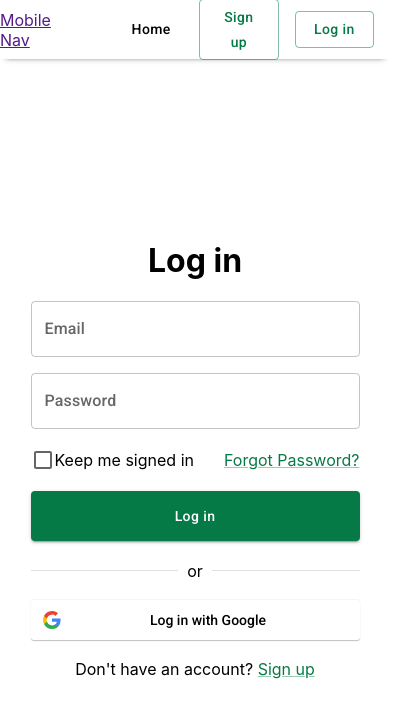
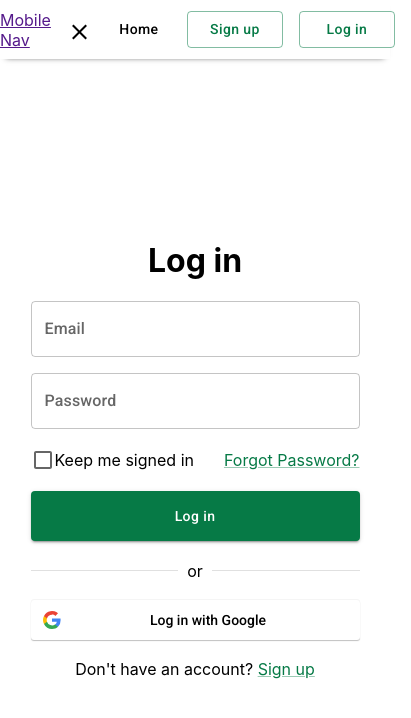
Before and after one commit to fjuren/groceries-webapp, a React (Create React App) app: page /login in a window 390 px wide. Shown: the top 718 px of the page, 411 px wide, since content can reach past the window. Built offline with nearby package versions, Linux system fonts and the light colour scheme; no server answers.

Commit message:
Add hamburger menu on logged out mobile view

```diff
--- /dev/null
+++ b/src/assets/styles/hamburger.css
@@ -0,0 +1,24 @@
+.burger {
+    position: absolute;
+    left: 4.4rem;
+    top: 1.2rem;
+    /* display: none; */
+}
+.burger#active .bar:nth-child(2) {
+    opacity: 0;
+}
+.burger#active .bar:nth-child(1) {
+    transform: translateY(8px) rotate(45deg);
+}
+.burger#active .bar:nth-child(3) {
+    transform: translateY(-4px) rotate(-45deg);
+}
+.bar {
+    display: block;
+    width: 19px;
+    height: 2px;
+    margin: 4px auto;
+    -webkit-transition: all 0.3s ease-in-out;
+    transition: all 0.3s ease-in-out;
+    background-color: black;
+}
--- /dev/null
+++ b/src/assets/styles/loggedoutmenu.css
@@ -0,0 +1,7 @@
+.loggedout-menu#active {
+    display:block;
+}
+
+.loggedout-menu {
+    display:none;
+}
--- /dev/null
+++ b/src/components/hamburger.jsx
@@ -0,0 +1,23 @@
+import React from 'react';
+import '../assets/styles/hamburger.css';
+
+const Hamburger = ({ expandHamburger, setExpandHamburger }) => {
+  const animateBurger = () => {
+    setExpandHamburger(!expandHamburger);
+  };
+
+  return (
+    <div>
+      <div
+        className="burger"
+        id={expandHamburger ? 'active' : null}
+        onClick={(e) => animateBurger(e)}>
+        <span className="bar"></span>
+        <span className="bar"></span>
+        <span className="bar"></span>
+      </div>
+    </div>
+  );
+};
+
+export default Hamburger;
--- /dev/null
+++ b/src/components/loggedoutmenu.jsx
@@ -0,0 +1,58 @@
+import { ThemeProvider } from '@emotion/react';
+import '../assets/styles/navbar.css';
+import '../assets/styles/loggedoutmenu.css';
+import Button from '@mui/material/Button';
+import theme from '../theme';
+import { useNavigate } from 'react-router-dom';
+
+const Loggedoutmenu = ({ expandHamburger }) => {
+  const navigation = useNavigate();
+
+  const handleHome = () => {
+    console.log();
+    navigation('/');
+  };
+
+  const handleSignup = () => {
+    console.log();
+    navigation('/signup');
+  };
+
+  const handleLogin = () => {
+    console.log();
+    navigation('/login');
+  };
+  return (
+    <ThemeProvider theme={theme}>
+      <nav className="loggedout-menu" id={expandHamburger ? 'active' : null}>
+        <ul>
+          <li>
+            <Button variant="txt" sx={{ width: '6rem' }} onClick={() => handleHome()}>
+              Home
+            </Button>
+          </li>
+          <li>
+            <Button
+              className="signup-btn"
+              variant="outlined"
+              sx={{ width: '6rem', marginLeft: 'auto' }}
+              onClick={() => handleSignup()}>
+              Sign up
+            </Button>
+          </li>
+          <li>
+            <Button
+              className="login-btn"
+              variant="outlined"
+              sx={{ width: '6rem', marginLeft: '1rem', marginRight: '1rem' }}
+              onClick={() => handleLogin()}>
+              Log in
+            </Button>
+          </li>
+        </ul>
+      </nav>
+    </ThemeProvider>
+  );
+};
+
+export default Loggedoutmenu;
--- a/src/components/navbar-mobile.jsx
+++ b/src/components/navbar-mobile.jsx
@@ -1,26 +1,14 @@
+import React from 'react';
 import { ThemeProvider } from '@emotion/react';
 import '../assets/styles/navbar.css';
-import Button from '@mui/material/Button';
+import Hamburger from './hamburger';
+import Loggedoutmenu from './loggedoutmenu';
 import theme from '../theme';
-import { useNavigate } from 'react-router-dom';
+import { useState } from 'react';
 
 const NavbarMobile = () => {
-  const navigation = useNavigate();
+  const [expandHamburger, setExpandHamburger] = useState('false');
 
-  const handleHome = () => {
-    console.log();
-    navigation('/');
-  };
-
-  const handleSignup = () => {
-    console.log();
-    navigation('/signup');
-  };
-
-  const handleLogin = () => {
-    console.log();
-    navigation('/login');
-  };
   return (
     <ThemeProvider theme={theme}>
       <header id="mobile-header">
@@ -28,29 +16,8 @@ const NavbarMobile = () => {
           <a href="" className="logo">
             Mobile Nav
           </a>
-          <nav className="menu">
-            <ul>
-              <li>
-                <Button variant="txt" sx={{ width: '6rem' }} onClick={() => handleHome()}>
-                  Home
-                </Button>
-              </li>
-            </ul>
-          </nav>
-          <Button
-            className="signup-btn"
-            variant="outlined"
-            sx={{ width: '6rem', marginLeft: 'auto' }}
-            onClick={() => handleSignup()}>
-            Sign up
-          </Button>
-          <Button
-            className="login-btn"
-            variant="outlined"
-            sx={{ width: '6rem', marginLeft: '1rem', marginRight: '1rem' }}
-            onClick={() => handleLogin()}>
-            Log in
-          </Button>
+          <Hamburger expandHamburger={expandHamburger} setExpandHamburger={setExpandHamburger} />
+          <Loggedoutmenu expandHamburger={expandHamburger} />
         </div>
       </header>
     </ThemeProvider>
```
